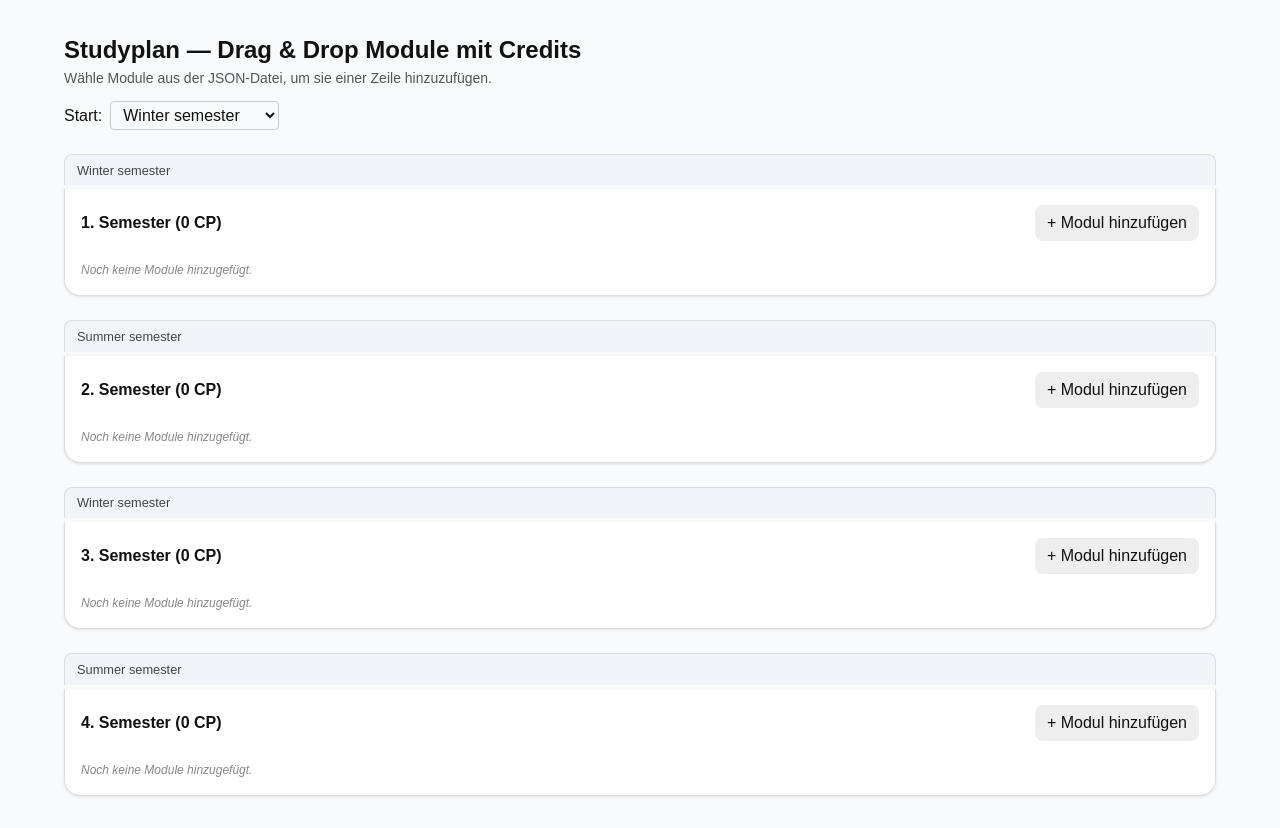
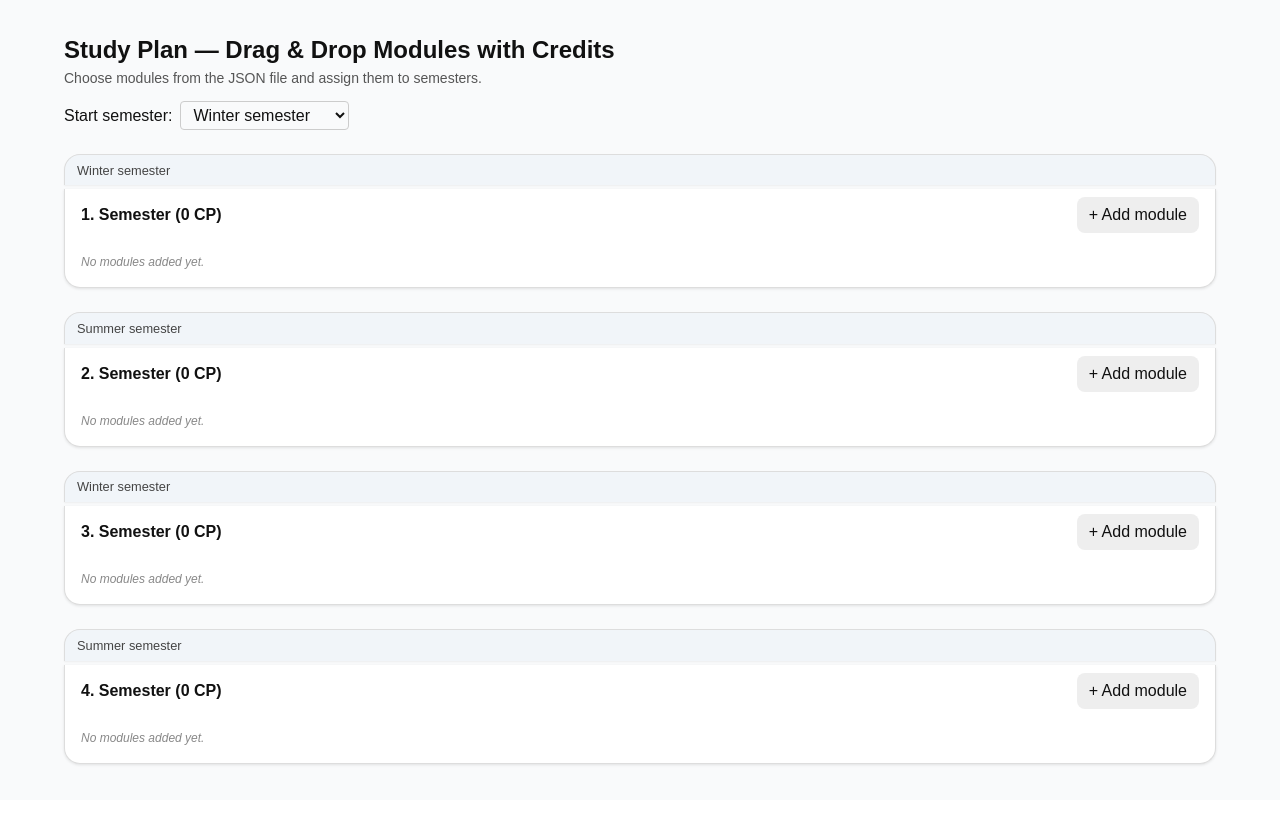
Before and after one commit to ChristianLeuschner/Studyplanner, a Next.js app: page / in a window 1280 px wide. After the commit the page ends 800 px from the top, so only its background shows below. Built offline with nearby package versions, Linux system fonts and the light colour scheme.

Commit message:
translate to english and minor styling changes

```diff
--- a/src/components/ModuleDetailModal.tsx
+++ b/src/components/ModuleDetailModal.tsx
@@ -25,26 +25,26 @@ export default function ModuleDetailModal({ module, close }: ModuleDetailModalPr
 
                 <div className={styles.meta}>
                     <div>
-                        <strong>Bestandteil von:</strong>{" "}
+                        <strong>Part of:</strong>{" "}
                         {module.partOf && module.partOf.length > 0 ? module.partOf.join(", ") : "—"}
                     </div>
                     <div>
                         <strong>Credits:</strong> {module.credits ?? "—"}
                     </div>
                     <div>
-                        <strong>Turnus:</strong> {module.turnus ?? "—"}
+                        <strong>Offered:</strong> {module.turnus ?? "—"}
                     </div>
                     <div>
-                        <strong>Sprache:</strong> {module.language ?? "—"}
+                        <strong>Language:</strong> {module.language ?? "—"}
                     </div>
                     <div>
-                        <strong>Verantwortlich:</strong> {module.responsible ?? "—"}
+                        <strong>Responsible:</strong> {module.responsible ?? "—"}
                     </div>
                 </div>
 
                 <div className={styles.description}>
-                    <strong>Beschreibung:</strong>
-                    <p>{module.description || "Keine Beschreibung vorhanden."}</p>
+                    <strong>Description:</strong>
+                    <p>{module.description || "No description available."}</p>
                 </div>
             </div>
         </div>
--- a/src/components/ModuleRow.module.css
+++ b/src/components/ModuleRow.module.css
@@ -10,8 +10,9 @@
     font-size: 0.8rem;
     font-weight: 500;
     padding: 0.35rem 0.75rem;
-    border-radius: 0.5rem 0.5rem 0 0;
+    border-radius: 1rem 1rem 0 0;
     border: 1px solid #ddd;
+    box-shadow: 0 1px 2px rgba(0, 0, 0, 0.05);
     border-bottom: none;
 }
 
@@ -19,7 +20,10 @@
     background-color: #fff;
     border-radius: 0 0 1rem 1rem;
     box-shadow: 0 1px 3px rgba(0, 0, 0, 0.1);
-    padding: 1rem;
+    padding-left: 1rem;
+    padding-right: 1rem;
+    padding-top: 0.5rem;
+    padding-bottom: 1rem;
     border: 1px solid #ddd;
     border-top: none;
     min-height: 6rem;
--- a/src/components/SearchModal.tsx
+++ b/src/components/SearchModal.tsx
@@ -33,11 +33,8 @@ export default function SearchModal({ modules, row, closeModal, addModules }: Se
     const toggleModuleCheck = (modId: string) => {
         setCheckedModules((prev) => {
             const newSet = new Set(prev);
-            if (newSet.has(modId)) {
-                newSet.delete(modId);
-            } else {
-                newSet.add(modId);
-            }
+            if (newSet.has(modId)) newSet.delete(modId);
+            else newSet.add(modId);
             return newSet;
         });
     };
@@ -61,7 +58,7 @@ export default function SearchModal({ modules, row, closeModal, addModules }: Se
             <div className={styles.overlay}>
                 <div className={styles.modal}>
                     <div className={styles.header}>
-                        <h2>Module auswählen — {row.id}. Semester</h2>
+                        <h2>Select Modules — {row.id}. Semester</h2>
                         <button onClick={closeModal} className={styles.closeBtn}>
                             <X size={20} />
                         </button>
@@ -71,7 +68,7 @@ export default function SearchModal({ modules, row, closeModal, addModules }: Se
                         <div className={styles.left}>
                             <input
                                 type="text"
-                                placeholder="Suche..."
+                                placeholder="Search..."
                                 value={searchTerm}
                                 onChange={(e) => setSearchTerm(e.target.value)}
                                 className={styles.searchInput}
@@ -82,7 +79,8 @@ export default function SearchModal({ modules, row, closeModal, addModules }: Se
                                     return (
                                         <label
                                             key={mod.id}
-                                            className={`${styles.itemLabel} ${alreadyAdded ? styles.disabledItem : ""}`}
+                                            className={`${styles.itemLabel} ${alreadyAdded ? styles.disabledItem : ""
+                                                }`}
                                         >
                                             <div className={styles.moduleRow}>
                                                 <input
@@ -95,7 +93,7 @@ export default function SearchModal({ modules, row, closeModal, addModules }: Se
                                                     {mod.name} ({mod.credits} CP)
                                                     {alreadyAdded && (
                                                         <span className={styles.alreadyAdded}>
-                                                            — bereits hinzugefügt
+                                                            — already added
                                                         </span>
                                                     )}
                                                 </span>
@@ -111,13 +109,13 @@ export default function SearchModal({ modules, row, closeModal, addModules }: Se
                                     );
                                 })}
                                 {filteredModules.length === 0 && (
-                                    <div className={styles.noResults}>Keine Treffer</div>
+                                    <div className={styles.noResults}>No results found</div>
                                 )}
                             </div>
                         </div>
 
                         <div className={styles.right}>
-                            <h3>Kategorien</h3>
+                            <h3>Categories</h3>
                             <div className={styles.categoryList}>
                                 {categories.map((cat) => (
                                     <label key={cat} className={styles.checkboxLabel}>
@@ -135,10 +133,10 @@ export default function SearchModal({ modules, row, closeModal, addModules }: Se
 
                     <div className={styles.modalFooter}>
                         <button className={styles.cancelBtn} onClick={closeModal}>
-                            Abbrechen
+                            Cancel
                         </button>
                         <button className={styles.addBtnFooter} onClick={handleAdd}>
-                            Hinzufügen
+                            Add
                         </button>
                     </div>
                 </div>
--- a/src/components/gridView.tsx
+++ b/src/components/gridView.tsx
@@ -70,7 +70,7 @@ export default function GridView(): JSX.Element {
         setModuleList(mods);
     }, []);
 
-    // helper: get semester type based on starting semester
+    // helper: get semester type
     const semesterType = (rowId: number): "winter" | "summer" => {
         if (startSemester === "winter") {
             return rowId % 2 === 1 ? "winter" : "summer";
@@ -79,7 +79,7 @@ export default function GridView(): JSX.Element {
         }
     };
 
-    // validate module for semester
+    // warnings
     const getModuleWarning = (mod: Module, rowId: number): Module["warning"] | undefined => {
         const semType = semesterType(rowId);
         if (mod.turnus === Turnus.Every) return undefined;
@@ -130,13 +130,13 @@ export default function GridView(): JSX.Element {
         <main className={styles.main}>
             <div className={styles.container}>
                 <header className={styles.header}>
-                    <h1 className={styles.title}>Studyplan — Drag & Drop Module mit Credits</h1>
+                    <h1 className={styles.title}>Study Plan — Drag & Drop Modules with Credits</h1>
                     <p className={styles.subtitle}>
-                        Wähle Module aus der JSON-Datei, um sie einer Zeile hinzuzufügen.
+                        Choose modules from the JSON file and assign them to semesters.
                     </p>
 
                     <div className={styles.startSemesterContainer}>
-                        <label htmlFor="startSemester">Start:</label>
+                        <label htmlFor="startSemester">Start semester:</label>
                         <select
                             id="startSemester"
                             value={startSemester}
--- a/src/components/moduleRow.tsx
+++ b/src/components/moduleRow.tsx
@@ -56,17 +56,13 @@ export default function ModuleRow({
         <div className={styles.wrapper}>
             <div className={styles.semesterLabelBar}>{semesterLabel}</div>
 
-            <div
-                onDrop={handleDrop}
-                onDragOver={handleDragOver}
-                className={styles.root}
-            >
+            <div onDrop={handleDrop} onDragOver={handleDragOver} className={styles.root}>
                 <div className={styles.header}>
                     <h2 className={styles.semester}>
                         {row.id}. Semester ({totalCredits} CP)
                     </h2>
                     <button onClick={showModal} className={styles.addBtn}>
-                        + Modul hinzufügen
+                        + Add module
                     </button>
                 </div>
 
@@ -75,9 +71,9 @@ export default function ModuleRow({
                         const isWarning = !!mod.warning;
                         const tooltip =
                             mod.warning === "invalidSemester"
-                                ? "Dieses Modul wird nur im passenden Semester angeboten."
+                                ? "This module is only offered in a specific semester."
                                 : mod.warning === "unknown"
-                                    ? "Turnus des Moduls ist unbekannt."
+                                    ? "Module schedule is unknown."
                                     : undefined;
 
                         const iconColor =
@@ -121,7 +117,7 @@ export default function ModuleRow({
                 </div>
 
                 {row.modules.length === 0 && (
-                    <p className={styles.empty}>Noch keine Module hinzugefügt.</p>
+                    <p className={styles.empty}>No modules added yet.</p>
                 )}
             </div>
         </div>
```
